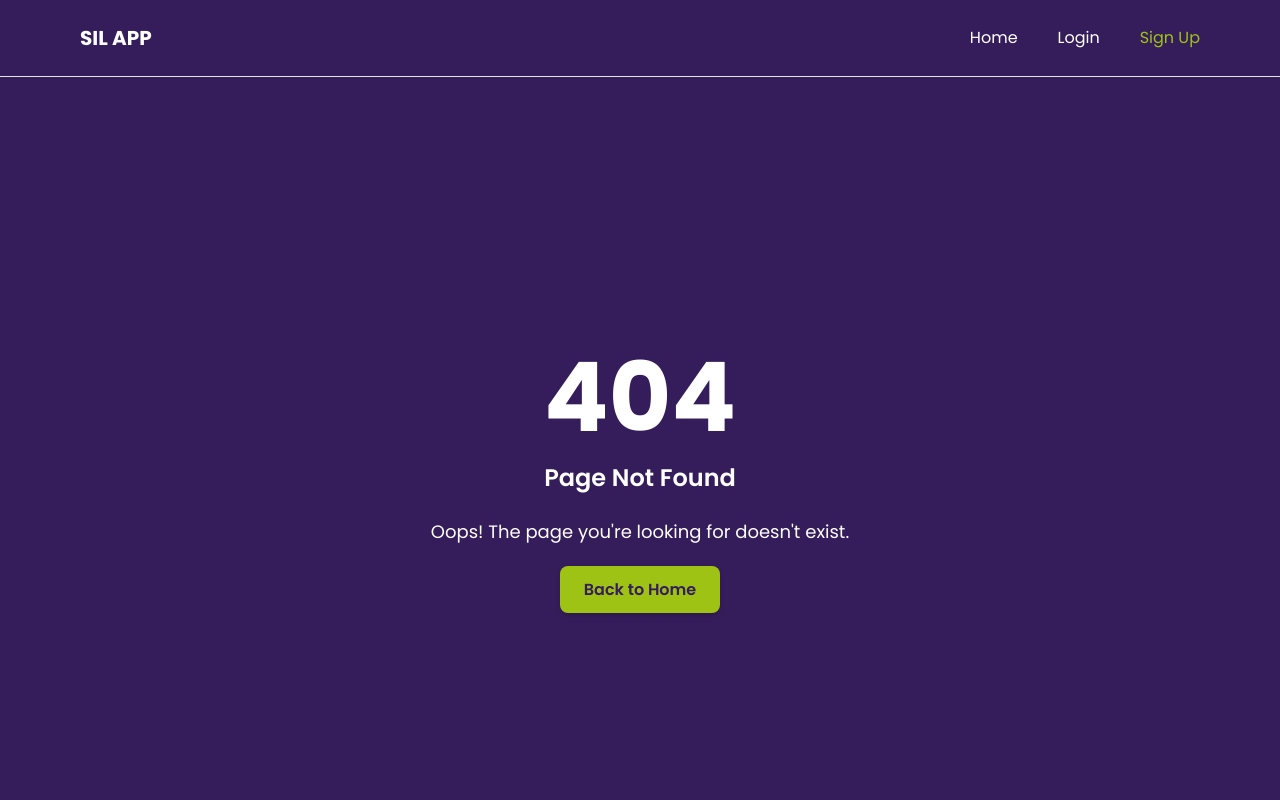
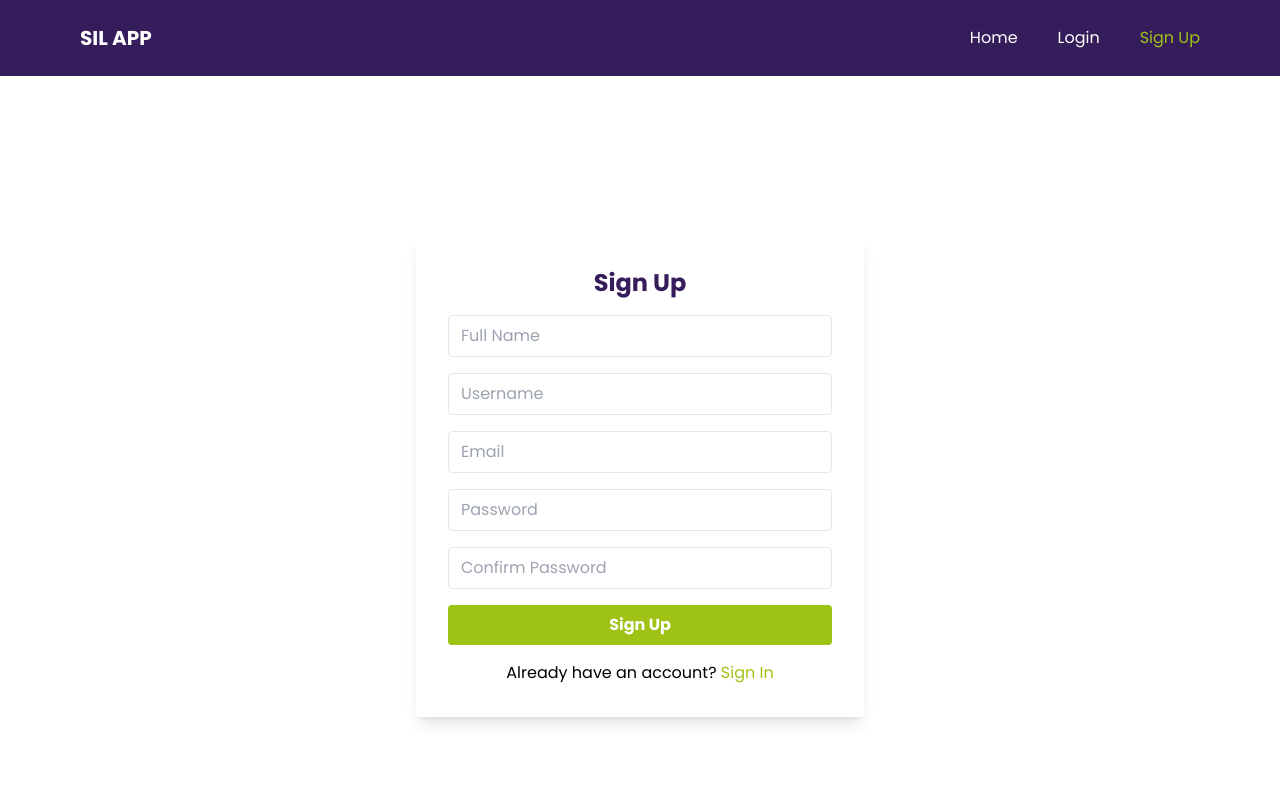
Before and after one commit to geoffreykithuku/savannah_app, a React (Vite) app: page /signup in a window 1280 px wide. Shown: the top 800 px of the page. Built offline with nearby package versions, Linux system fonts and the light colour scheme.

Commit message:
Create user authentication pages, signin and signup. Adjust background color for the not found page to enhance readability.

```diff
--- a/src/App.tsx
+++ b/src/App.tsx
@@ -4,6 +4,8 @@ import Navbar from './components/Navbar';
 import NotFound from './pages/NotFound';
 import Landing from './pages/Landing';
 import Footer from './components/Footer';
+import Signin from './components/Signin';
+import Signup from './components/Signup';
 
 const App = () => {
   return (
@@ -13,6 +15,8 @@ const App = () => {
         <Routes>
           <Route path="/" element={<Home />} />
           <Route path="/about" element={<Landing />} />
+          <Route path="/login" element={<Signin />} />
+          <Route path="/signup" element={<Signup />} />
           <Route path="*" element={<NotFound />} />
         </Routes>
         <Footer />
--- a/src/components/Navbar.tsx
+++ b/src/components/Navbar.tsx
@@ -12,7 +12,7 @@ const Navbar: React.FC = () => {
   };
 
   return (
-    <div className="bg-[#351D5B] text-white px-5 sm:px-10 md:px-20 flex w-full items-center justify-between py-6 relative">
+    <div className="bg-[#351D5B] text-white px-5 sm:px-10 md:px-20 flex w-full items-center justify-between py-6 relative ">
           <h2 className="flex-shrink-0 z-10">
               <NavLink to="/" className="text-xl font-bold">
                   SIL APP
--- /dev/null
+++ b/src/components/Signin.tsx
@@ -0,0 +1,85 @@
+import { useState } from 'react';
+import { NavLink, useNavigate } from 'react-router-dom';
+
+const Signin = () => {
+  const navigate = useNavigate();
+  const [formData, setFormData] = useState({
+    email: '',
+    password: '',
+  });
+  const [error, setError] = useState('');
+
+  const handleChange = (e: React.ChangeEvent<HTMLInputElement>) => {
+    setFormData({
+      ...formData,
+      [e.target.name]: e.target.value,
+    });
+  };
+
+  const handleSubmit = async (e: React.FormEvent) => {
+    e.preventDefault();
+
+    try {
+      //  API call to signin the user
+      const response = await fetch('/api/signin', {
+        method: 'POST',
+        headers: { 'Content-Type': 'application/json' },
+        body: JSON.stringify(formData),
+      });
+
+      if (response.ok) {
+        navigate('/');
+      } else {
+        const errorData = await response.json();
+        setError(errorData.msg || 'Signin failed');
+      }
+    } catch (err) {
+      setError('Network error');
+    }
+  };
+
+  return (
+    <div className="min-h-screen flex items-center justify-center bg-white text-[#351D5B]">
+      <div className="w-full max-w-md p-8 space-y-4 bg-white text-black rounded shadow-lg">
+        <h2 className="text-2xl font-bold text-center text-[#351D5B]">
+          Sign In
+        </h2>
+        <form onSubmit={handleSubmit} className="space-y-4">
+          {error && <p className="text-red-600">{error}</p>}
+          <input
+            type="email"
+            name="email"
+            value={formData.email}
+            onChange={handleChange}
+            placeholder="Email"
+            required
+            className="w-full px-3 py-2 border rounded"
+          />
+          <input
+            type="password"
+            name="password"
+            value={formData.password}
+            onChange={handleChange}
+            placeholder="Password"
+            required
+            className="w-full px-3 py-2 border rounded"
+          />
+          <button
+            type="submit"
+            className="w-full py-2 bg-[#9FC315] hover:bg-[#8DB40F] rounded text-white font-bold"
+          >
+            Sign In
+          </button>
+        </form>
+        <p className="text-center">
+          Don’t have an account?{' '}
+          <NavLink to="/signup" className="text-[#9FC315]">
+            Sign Up
+          </NavLink>
+        </p>
+      </div>
+    </div>
+  );
+};
+
+export default Signin;
--- /dev/null
+++ b/src/components/Signup.tsx
@@ -0,0 +1,118 @@
+import { useState } from 'react';
+import { NavLink, useNavigate } from 'react-router-dom';
+
+const Signup = () => {
+  const navigate = useNavigate();
+  const [formData, setFormData] = useState({
+    name: '',
+    email: '',
+    username: '',
+    password: '',
+    confirmPassword: '',
+  });
+  const [error, setError] = useState('');
+
+  const handleChange = (e: React.ChangeEvent<HTMLInputElement>) => {
+    setFormData({
+      ...formData,
+      [e.target.name]: e.target.value,
+    });
+  };
+
+  const handleSubmit = async (e: React.FormEvent) => {
+    e.preventDefault();
+    if (formData.password !== formData.confirmPassword) {
+      setError('Passwords do not match');
+      return;
+    }
+
+    try {
+      // API call to signup the user here
+      const response = await fetch('/api/signup', {
+        method: 'POST',
+        headers: { 'Content-Type': 'application/json' },
+        body: JSON.stringify(formData),
+      });
+      if (response.ok) {
+        navigate('/signin');
+      } else {
+        const errorData = await response.json();
+        setError(errorData.msg || 'Signup failed');
+      }
+    } catch (err) {
+      setError('Network error');
+    }
+  };
+
+  return (
+    <div className="min-h-screen flex items-center justify-center bg-white text-[#351D5B]">
+      <div className="w-full max-w-md p-8 space-y-4 bg-white text-black rounded shadow-lg">
+        <h2 className="text-2xl font-bold text-center text-[#351D5B]">
+          Sign Up
+        </h2>
+        <form onSubmit={handleSubmit} className="space-y-4">
+          {error && <p className="text-red-600">{error}</p>}
+          <input
+            type="text"
+            name="name"
+            value={formData.name}
+            onChange={handleChange}
+            placeholder="Full Name"
+            required
+            className="w-full px-3 py-2 border rounded"
+          />
+          <input
+            type="text"
+            name="username"
+            value={formData.username}
+            onChange={handleChange}
+            placeholder="Username"
+            required
+            className="w-full px-3 py-2 border rounded"
+          />
+          <input
+            type="email"
+            name="email"
+            value={formData.email}
+            onChange={handleChange}
+            placeholder="Email"
+            required
+            className="w-full px-3 py-2 border rounded"
+          />
+          <input
+            type="password"
+            name="password"
+            value={formData.password}
+            onChange={handleChange}
+            placeholder="Password"
+            required
+            className="w-full px-3 py-2 border rounded"
+          />
+          <input
+            type="password"
+            name="confirmPassword"
+            value={formData.confirmPassword}
+            onChange={handleChange}
+            placeholder="Confirm Password"
+            required
+            className="w-full px-3 py-2 border rounded"
+          />
+          <button
+            type="submit"
+            className="w-full py-2 bg-[#9FC315] hover:bg-[#8DB40F] rounded text-white font-bold"
+          >
+            Sign Up
+          </button>
+        </form>
+        <p className="text-center">
+          Already have an account?{' '}
+          <NavLink to="/signin" className="text-[#9FC315]">
+            Sign In
+          </NavLink>
+        </p>
+      </div>
+    </div>
+  );
+};
+
+export default Signup;
--- a/src/pages/NotFound.tsx
+++ b/src/pages/NotFound.tsx
@@ -2,7 +2,7 @@ import { NavLink } from 'react-router-dom';
 
 const NotFound: React.FC = () => {
   return (
-    <div className="flex items-center justify-center min-h-screen bg-[#351D5B] text-white border-t border-b">
+    <div className="flex items-center justify-center min-h-screen bg-white text-[#351D5B] border-t border-b">
       <div className="text-center">
         <h1 className="text-8xl font-bold mb-4">404</h1>
         <h2 className="text-2xl font-semibold mb-6">Page Not Found</h2>
```
